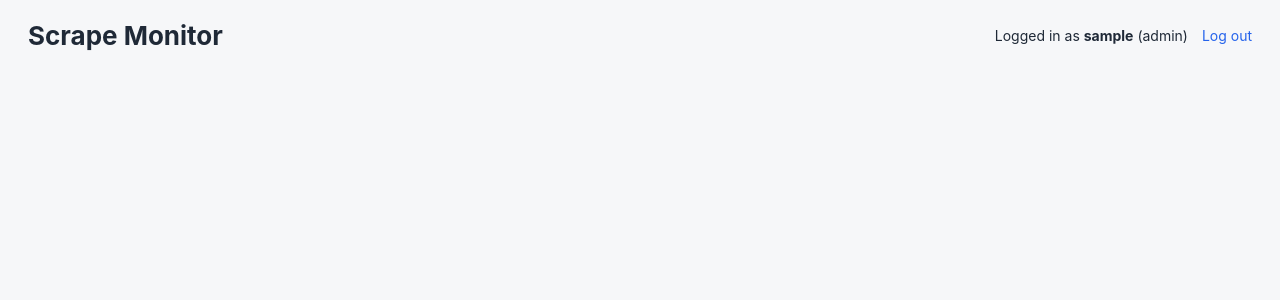
After one commit to DavitHakobyan01/internal_automobile_system, a Flask app: page /scrape-monitor in a window 1280 px wide. The commit adds this page. Shown: the top 300 px of the page. Run offline with Flask 3, Linux system fonts and the light colour scheme; the visitor is signed in with stand-in values (Sample User, id 1).

Commit message:
scrape monitor

```diff
--- a/app.py
+++ b/app.py
@@ -202,6 +202,20 @@ def manual_offers():
         dealership=request.args.get("dealership", ""),
     )
 
+@app.route("/scrape-monitor")
+def scrape_monitor():
+    if not session.get("role"):
+        return redirect(url_for("login"))
+
+    if session["role"] != "admin":
+        return redirect(url_for("specials"))
+
+    return render_template(
+        "scrape_monitor.html",
+        role=session["role"],
+        username=session["username"],
+    )
+
 @app.route("/manual-offers/save", methods=["POST"])
 def save_manual_offers():
     payload = request.get_json(silent=True) or {}
--- a/static/css/table.css
+++ b/static/css/table.css
@@ -43,6 +43,8 @@ body {
 /* -------- ACTIONS -------- */
 .actions {
     margin: 14px 0;
+    display: flex;
+    gap: 10px;
 }
 
 button {
--- a/templates/admin_table.html
+++ b/templates/admin_table.html
@@ -16,6 +16,7 @@
 
 <div class="actions">
     <button id="open-manual-offers">Add offers manually</button>
+    <button id="open-scrape-monitor">Scrape Monitor</button>
 </div>
 
 <p>
--- /dev/null
+++ b/templates/scrape_monitor.html
@@ -0,0 +1,16 @@
+<!DOCTYPE html>
+<html>
+<head>
+    <title>Scrape Monitor</title>
+    <link rel="stylesheet" href="{{ url_for('static', filename='css/table.css') }}">
+</head>
+<body>
+    <header class="topbar">
+        <h1>Scrape Monitor</h1>
+        <div class="user-info">
+            Logged in as <strong>{{ username }}</strong> ({{ role }})
+            <a href="{{ url_for('logout') }}">Log out</a>
+        </div>
+    </header>
+</body>
+</html>
```
Also changed, not shown: static/js/specials_live.js (+8 -0 lines).
